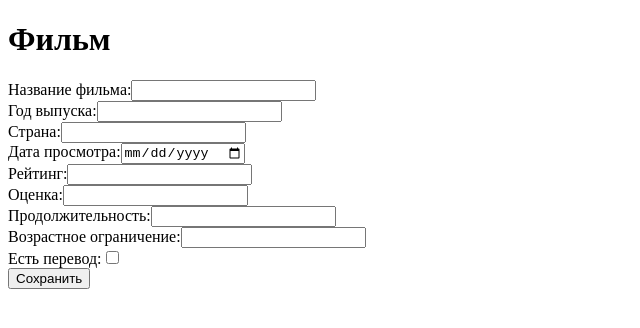
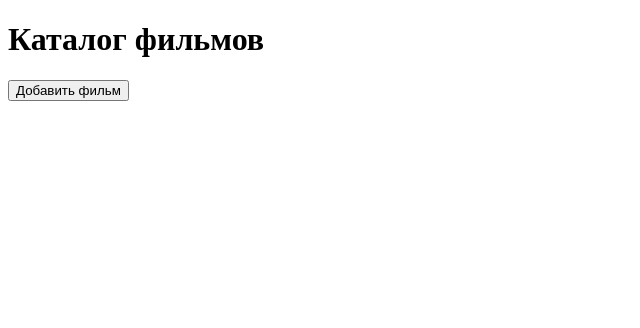
Before and after one commit to Da-Shytka/test_bd, a React (Create React App) app in the folder frontend/: page / in a window 1280 px wide. Shown: the top 328 px of the page, without its empty margins (0-640 px from the left). Built offline with nearby package versions, Linux system fonts and the light colour scheme; the HTML template or start-up script is replaced by a standard one.

Commit message:
Добавила главную страницу

```diff
--- /dev/null
+++ b/frontend/src/pages/MainPage.jsx
@@ -0,0 +1,15 @@
+import React from 'react';
+import { Link } from 'react-router-dom';
+
+const MainPage = () => {
+  return (
+    <>
+      <h1>Каталог фильмов</h1>
+      <Link to="/film">
+        <button>Добавить фильм</button>
+      </Link>
+    </>
+  );
+};
+
+export default MainPage;
```
Also changed, not shown: frontend/src/App.js (+6 -1 lines).
